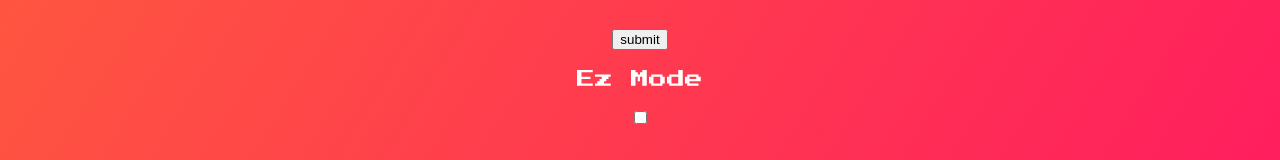
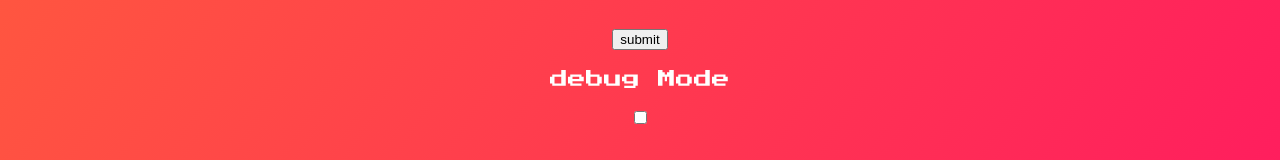
Before and after one commit to Taelavjs/Top-Trumps, a plain HTML site: page index.html in a window 1280 px wide. Shown: the part 429-589 px from the top of the page. Drawn offline with Linux system fonts and the light colour scheme; a web font is replaced by a local one.

Commit message:
Ez mode has been replaced with debug Mode

```diff
--- a/index.html
+++ b/index.html
@@ -20,7 +20,7 @@
       <div class="error noDisplay">Please Pick A Value Between 10 And 52</div>
     </div>
     <input type="button" value="submit" class="submit" onclick="setDeckSize()">
-    <label for="debuggerMode">Ez Mode</label>
+    <label for="debuggerMode">debug Mode</label>
     <input type="checkbox" name="debuggerMode" id="debug">
 
   </div>
```
